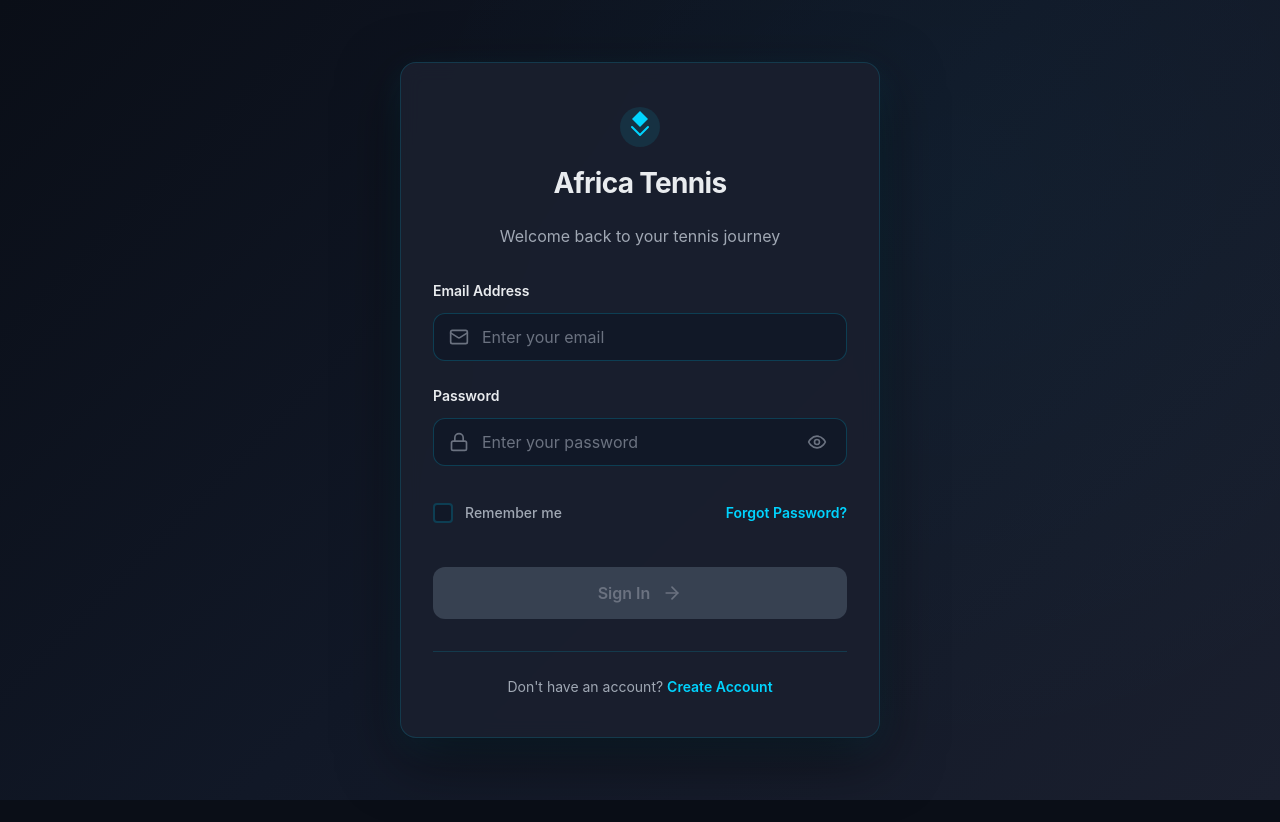
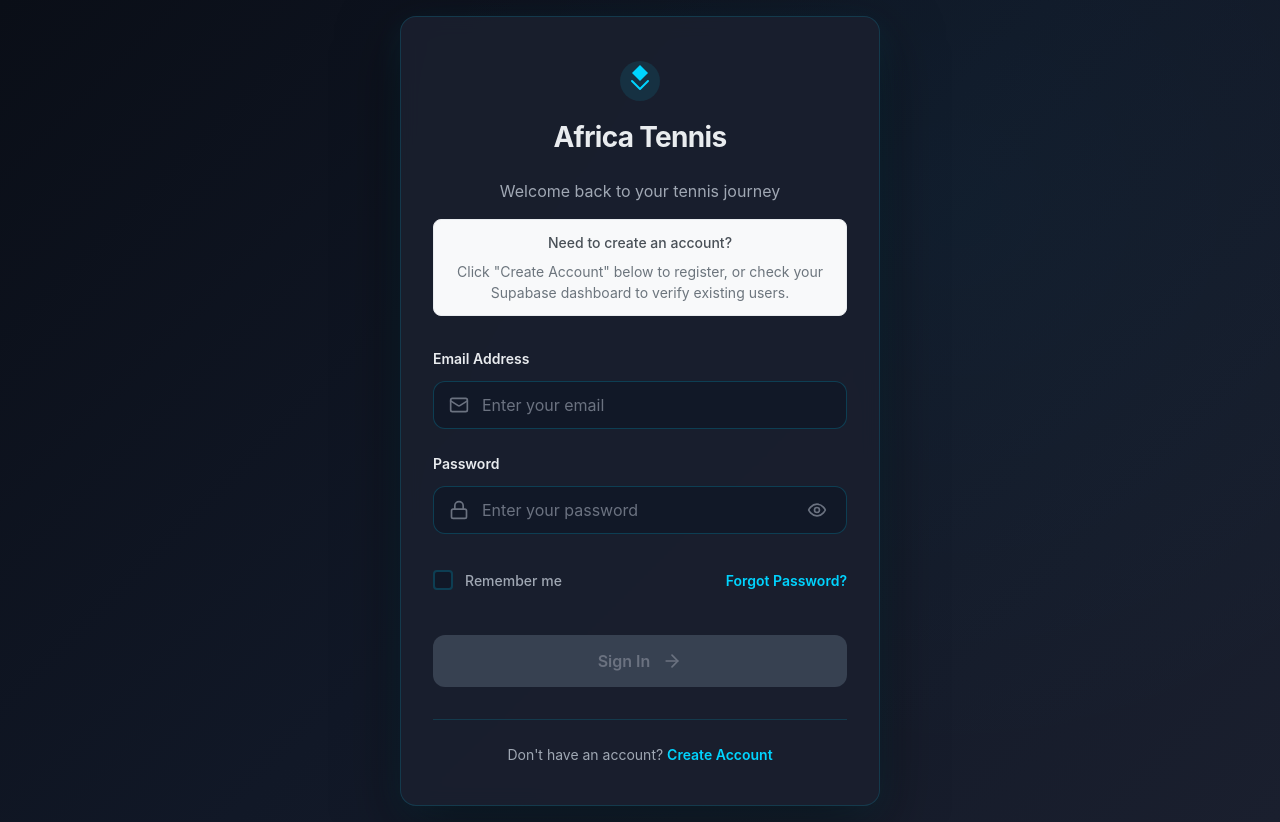
Before and after one commit to Kagisomomo/A-T-R, a React (Vite) app: page /login in a window 1280 px wide. Before the commit the page ends 800 px from the top, so only its background shows below. Built offline with nearby package versions, Linux system fonts and the light colour scheme; no server answers; the database is empty.

Commit message:
Updated LoginForm.tsx

```diff
--- a/src/components/auth/LoginForm.tsx
+++ b/src/components/auth/LoginForm.tsx
@@ -67,7 +67,15 @@ export const LoginForm: React.FC = () => {
       setMessage('Login successful! Redirecting...');
       navigate('/dashboard');
     } catch (error: any) {
-      setMessage(error.message || 'Invalid credentials. Please try again.');
+      console.error('Login error:', error);
+
+      if (error.message?.includes('Invalid login credentials')) {
+        setMessage('Invalid email or password. Please check your credentials and try again.');
+      } else if (error.message?.includes('Email not confirmed')) {
+        setMessage('Please check your email and confirm your account before signing in.');
+      } else {
+        setMessage(error.message || 'Login failed. Please try again.');
+      }
       setIsLoading(false);
     }
   };
@@ -89,6 +97,24 @@ export const LoginForm: React.FC = () => {
               <h1 className="logo-text">Africa Tennis</h1>
             </div>
             <p className="login-subtitle">Welcome back to your tennis journey</p>
+
+            {/* Demo Credentials Helper */}
+            <div className="demo-credentials" style={{
+              background: '#f8f9fa',
+              border: '1px solid #e9ecef',
+              borderRadius: '8px',
+              padding: '12px',
+              marginTop: '16px',
+              fontSize: '14px',
+              color: '#6c757d'
+            }}>
+              <p style={{ margin: '0 0 8px 0', fontWeight: '500', color: '#495057' }}>
+                Need to create an account?
+              </p>
+              <p style={{ margin: '0' }}>
+                Click "Create Account" below to register, or check your Supabase dashboard to verify existing users.
+              </p>
+            </div>
           </div>
 
           {/* Form Section */}
```
